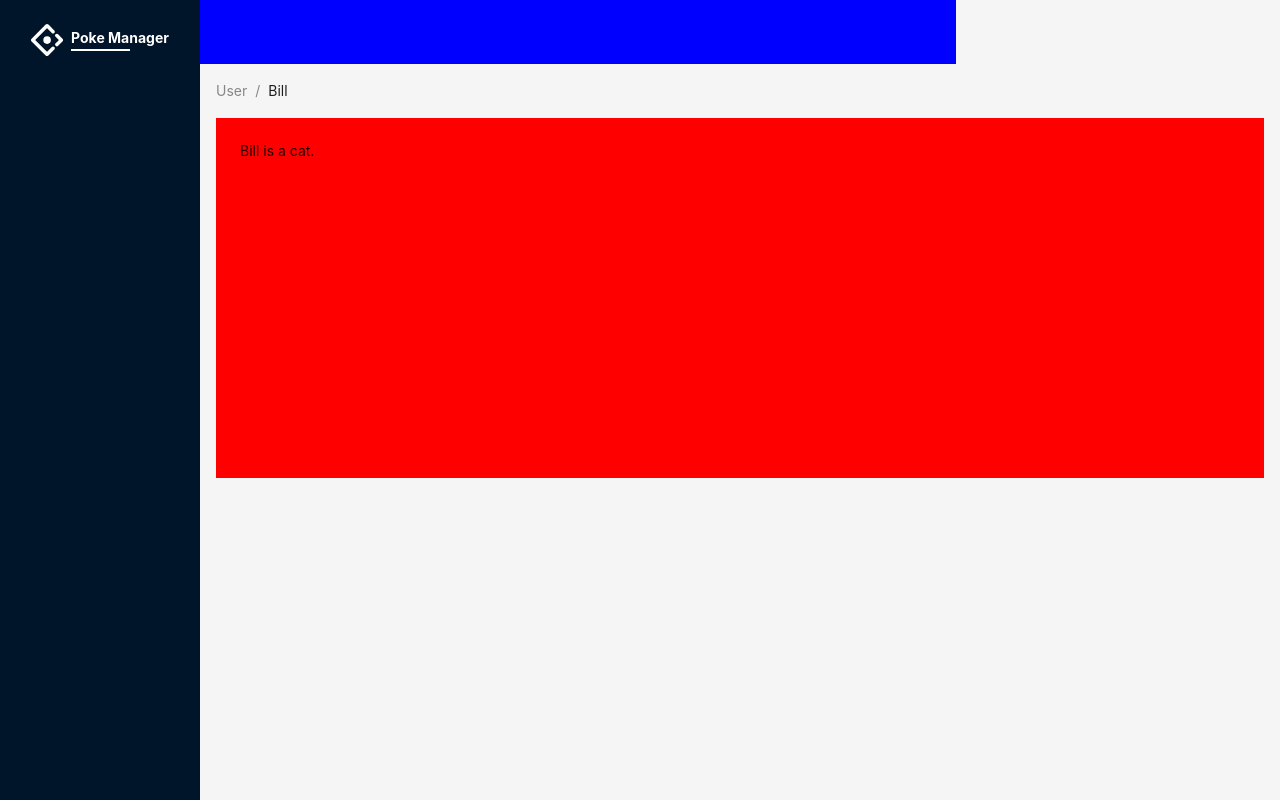
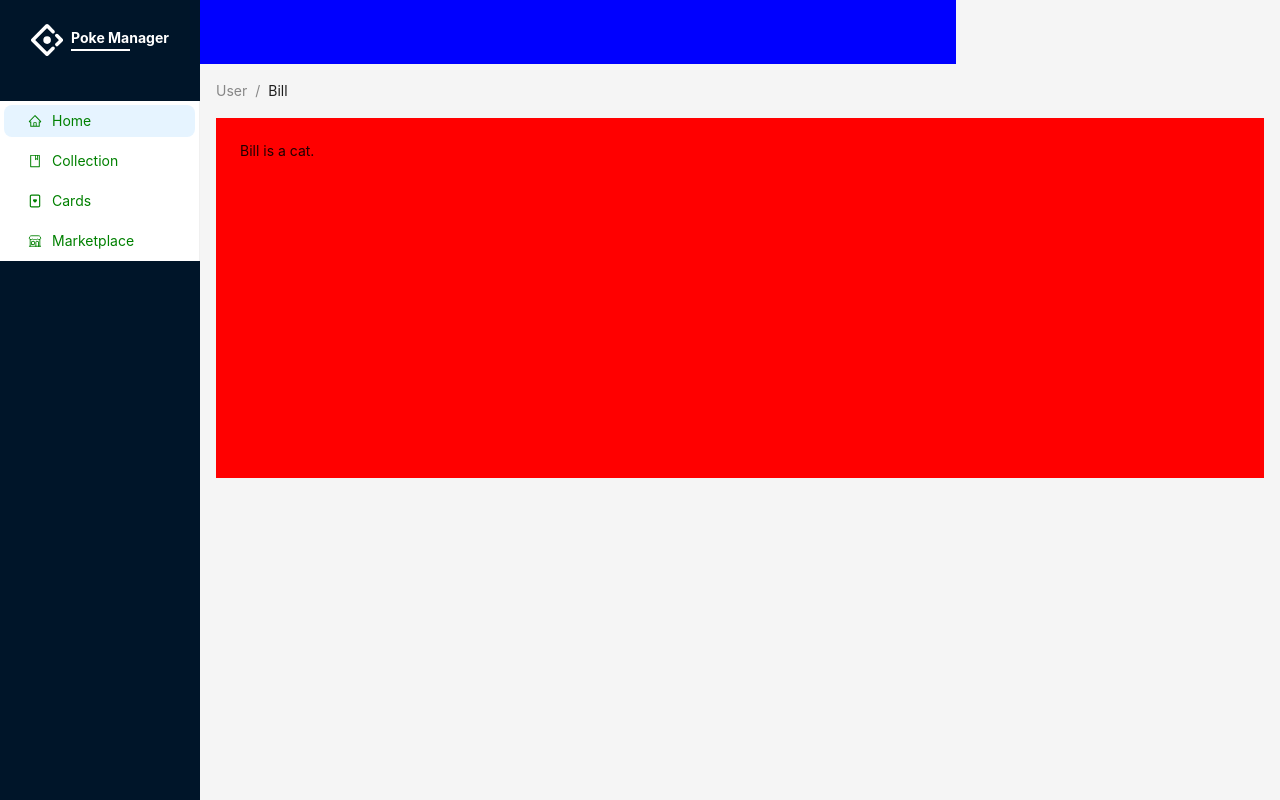
Before and after one commit to jeremyv59/poke-collection-manager, a React (Create React App) app: page / in a window 1280 px wide. Built offline with nearby package versions, Linux system fonts and the light colour scheme.

Commit message:
display all items of sidebar menu => Ok

```diff
--- a/src/components/sidebar/Sidebar.tsx
+++ b/src/components/sidebar/Sidebar.tsx
@@ -1,6 +1,12 @@
 import React from "react";
-import { Layout, Menu } from "antd";
-import { SidebarHeader, HeaderIcon, HeaderTxt } from "./sidebar_styled";
+import { Layout } from "antd";
+import {
+  SidebarHeader,
+  HeaderIcon,
+  HeaderTxt,
+  SidebarMenu,
+} from "./sidebar_styled";
+import { items } from "../../constants/menuItems";
 
 const Sidebar: React.FC = () => {
   return (
@@ -14,7 +20,7 @@ const Sidebar: React.FC = () => {
         <HeaderIcon />
         <HeaderTxt>Poke Manager</HeaderTxt>
       </SidebarHeader>
-      <Menu defaultSelectedKeys={["1"]} mode="inline" />
+      <SidebarMenu items={items} defaultSelectedKeys={["1"]} mode="inline" />
     </Layout.Sider>
   );
 };
--- a/src/components/sidebar/sidebar_styled.tsx
+++ b/src/components/sidebar/sidebar_styled.tsx
@@ -1,6 +1,7 @@
 import styled from "styled-components";
 import { AntDesignOutlined } from "@ant-design/icons";
 import { device } from "../../styles/Breakpoints";
+import { Menu } from "antd";
 
 export const SidebarHeader = styled.div`
   display: flex;
@@ -42,3 +43,14 @@ export const HeaderTxt = styled.p`
     }
   }
 `;
+
+export const SidebarMenu = styled(Menu)`
+  height: 20%;
+  display: flex;
+  flex-direction: column;
+  justify-content: space-evenly;
+
+  .ant-menu-item {
+    color: green;
+  }
+`;
```
